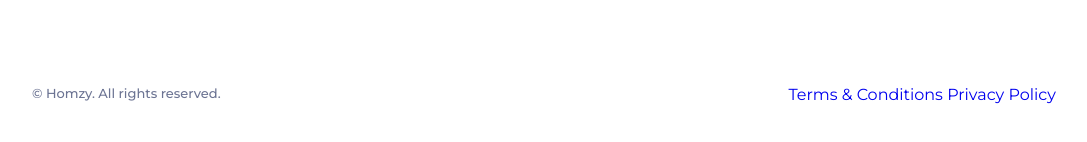
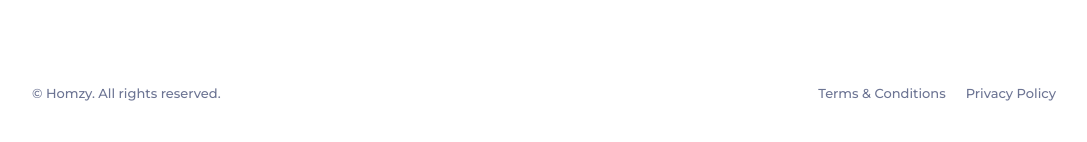
Before and after one commit to Don-Alvin/Real-Estate, a plain HTML site: page index.html in a window 1280 px wide. Shown: the part 4152-4294 px from the top of the page, without its empty margins (96-1183 px from the left). Drawn offline with nearby package versions, Linux system fonts and the light colour scheme.

Commit message:
Final touches

```diff
--- a/src/index.js
+++ b/src/index.js
@@ -126,7 +126,7 @@ const sr = ScrollReveal({
 	distance: "60px",
 	duration: 2500,
 	delay: 400,
-	// reset: true,
+	reset: true,
 });
 
 sr.reveal(
@@ -137,5 +137,5 @@ sr.reveal(".home__search", { delay: 600 });
 sr.reveal(".home__value", { delay: 700 });
 sr.reveal(".home__images", { delay: 800, origin: "bottom" });
 sr.reveal(".logos__img", { interval: 100 });
-sr.reveal(".value__images, contact__content", { origin: "left" });
+sr.reveal(".value__images, .contact__content", { origin: "left" });
 sr.reveal(".value__content, .contact__images", { origin: "right" });
--- a/src/styles.css
+++ b/src/styles.css
@@ -812,7 +812,7 @@ body.dark-theme {
 }
 
 .footer__info,
-.foooter__privacy {
+.footer__privacy {
 	display: flex;
 }
 
@@ -825,13 +825,13 @@ body.dark-theme {
 }
 
 .footer__copy,
-.foooter__privacy {
+.footer__privacy a {
 	font-size: var(--smaller-font-size);
 	font-weight: var(--font-medium);
 	color: var(--text-color);
 }
 
-.foooter__privacy {
+.footer__privacy {
 	justify-content: center;
 	column-gap: 1.25rem;
 }
```
Also changed, not shown: index.html (renamed from dist/index.html).
